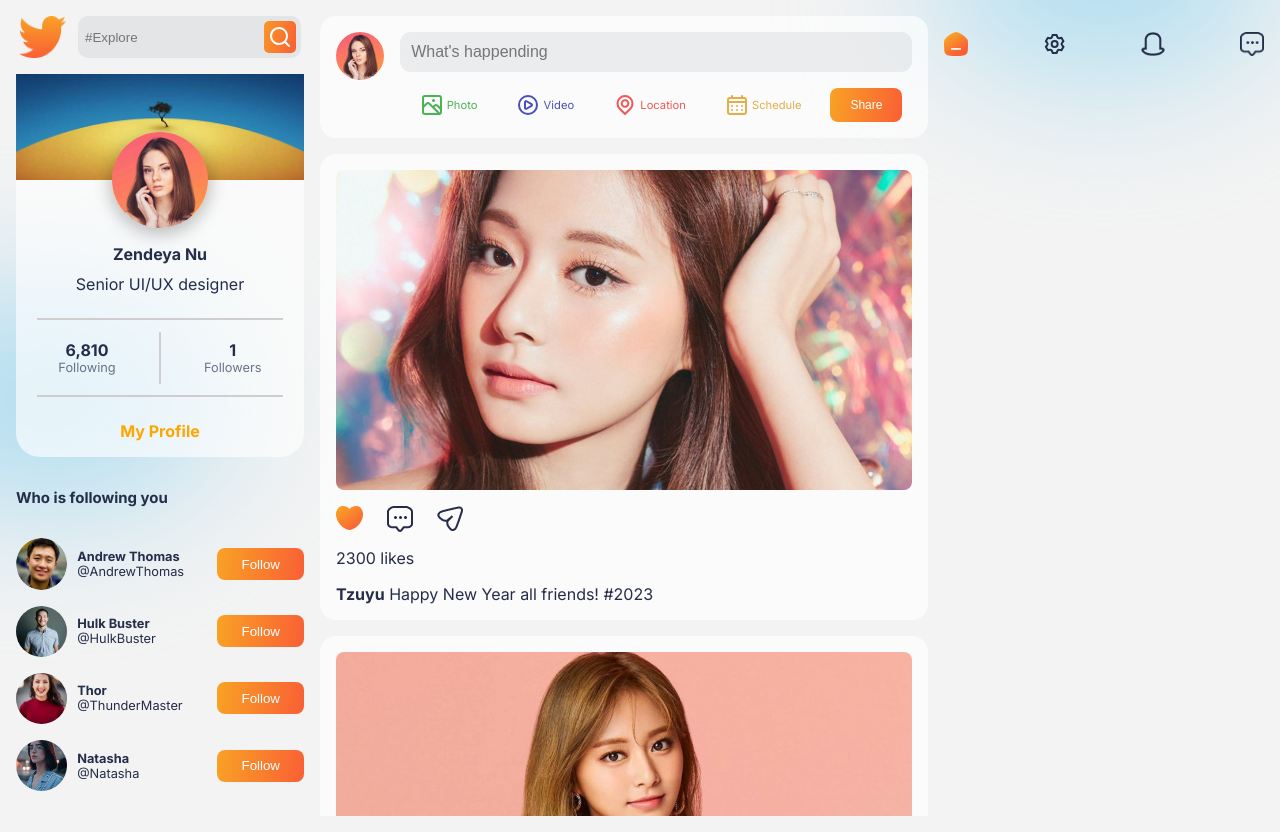
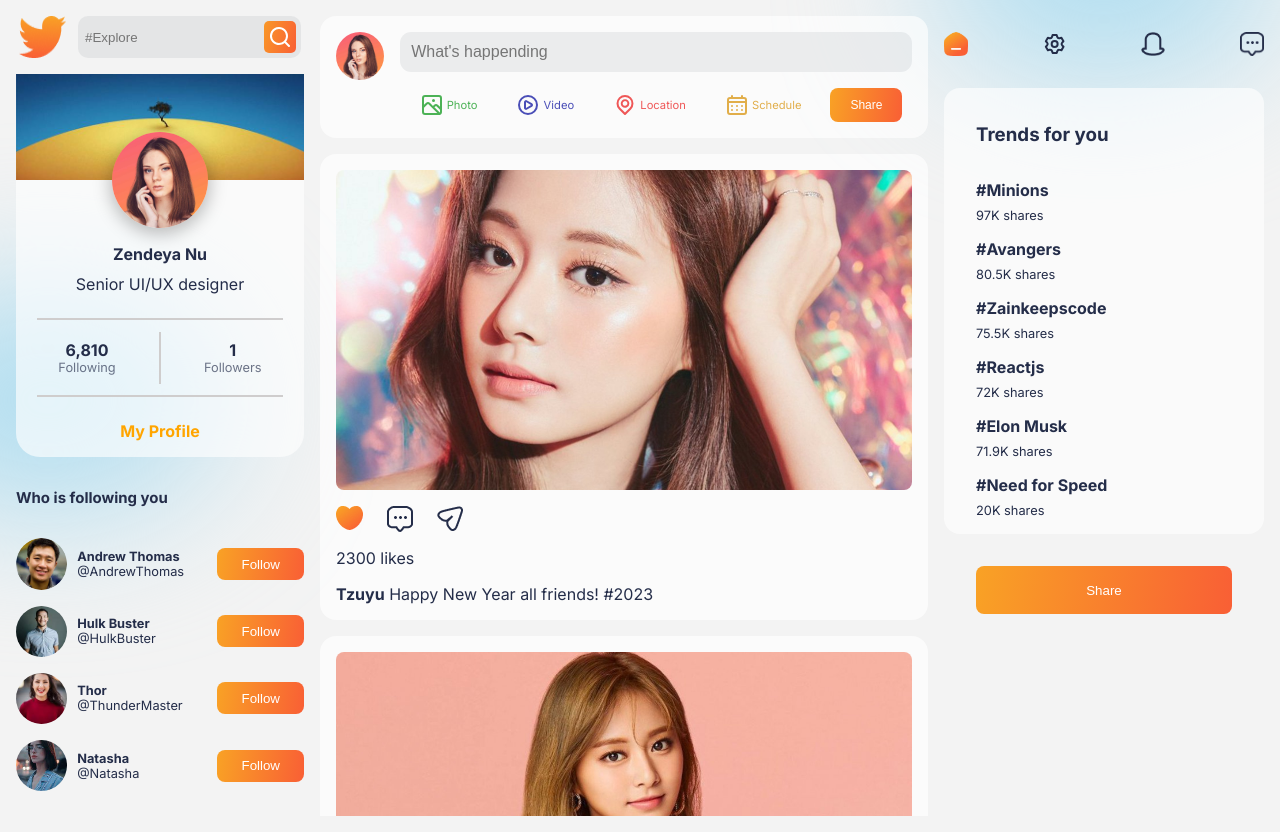
Before and after one commit to ConnectWithNoor/connectbook, a React (Create React App) app: page / in a window 1280 px wide. Built offline with nearby package versions, Linux system fonts and the light colour scheme.

Commit message:
right side component

```diff
--- /dev/null
+++ b/src/Data/TrendsData.js
@@ -0,0 +1,32 @@
+export const TrendData = [
+  {
+    id: 0,
+    name: 'Minions',
+    shares: 97,
+  },
+  {
+    id: 1,
+    name: 'Avangers',
+    shares: 80.5,
+  },
+  {
+    id: 2,
+    name: 'Zainkeepscode',
+    shares: 75.5,
+  },
+  {
+    id: 3,
+    name: 'Reactjs',
+    shares: 72,
+  },
+  {
+    id: 4,
+    name: 'Elon Musk',
+    shares: 71.9,
+  },
+  {
+    id: 5,
+    name: 'Need for Speed',
+    shares: 20,
+  },
+];
--- a/src/components/RightSide/RightSide.css
+++ b/src/components/RightSide/RightSide.css
@@ -14,3 +14,9 @@
   width: 1.5rem;
   height: 1.5rem;
 }
+
+.r-button {
+  width: 80%;
+  align-self: center;
+  height: 3rem;
+}
--- a/src/components/RightSide/RightSide.jsx
+++ b/src/components/RightSide/RightSide.jsx
@@ -4,6 +4,7 @@
 import { UilSetting } from '@iconscout/react-unicons';
 
 import './RightSide.css';
+import TrendCard from './TrendCard/TrendCard';
 
 const RightSide = () => {
   return (
@@ -14,6 +15,10 @@
         <img src={Noti} alt='noti' />
         <img src={Comment} alt='comment' />
       </div>
+
+      <TrendCard />
+
+      <button className='button r-button'>Share</button>
     </div>
   );
 };
--- /dev/null
+++ b/src/components/RightSide/TrendCard/TrendCard.css
@@ -0,0 +1,23 @@
+.trendCard {
+  display: flex;
+  flex-direction: column;
+  gap: 1rem;
+  background-color: var(--cardColor);
+  padding: 1rem;
+  border-radius: 1rem;
+  padding-left: 2rem;
+}
+
+.trend {
+  display: flex;
+  flex-direction: column;
+  gap: 0.5rem;
+}
+
+.trend > span:nth-of-type(1) {
+  font-weight: bold;
+}
+
+.trend > span:nth-of-type(2) {
+  font-size: 0.8rem;
+}
--- /dev/null
+++ b/src/components/RightSide/TrendCard/TrendCard.jsx
@@ -0,0 +1,22 @@
+import { TrendData } from '../../../Data/TrendsData';
+
+import './TrendCard.css';
+
+const TrendCard = () => {
+  return (
+    <div className='trendCard'>
+      <h3>Trends for you</h3>
+
+      {TrendData.map((trend) => {
+        return (
+          <div className='trend' key={trend.id}>
+            <span>#{trend.name}</span>
+            <span>{trend.shares}K shares</span>
+          </div>
+        );
+      })}
+    </div>
+  );
+};
+
+export default TrendCard;
```
